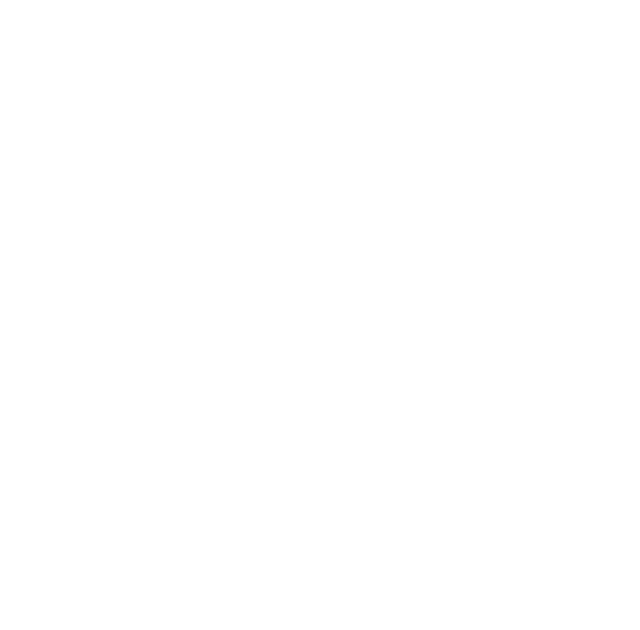
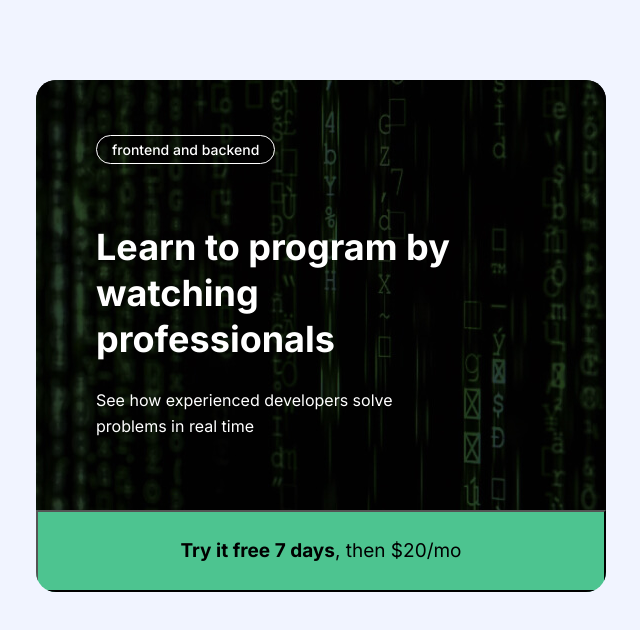
Before and after one commit to ulugbek1319/Intro-form, a plain HTML site: page index.html in a window 1280 px wide. Shown: the whole page, without its empty margins (28-668 px from the left). Drawn offline with Linux system fonts and the light colour scheme.

Commit message:
Add hero styles

```diff
--- a/css/styles.css
+++ b/css/styles.css
@@ -27,10 +27,10 @@ body {
   height: 100%;
   padding: 0;
   margin: 0;
-  font-family: "Arial", sans-serif;
+  font-family: "Inter", "Arial", sans-serif;
   font-size: 16px;
   line-height: 1.5;
-  background-color: #fff;
+  background-color: var(--body-bg);
   color: var(--text-color);
 }
 
@@ -93,7 +93,75 @@ select:-webkit-autofill:focus {
 /* MAIN-CONTENT */
 .main-content {
   flex-grow: 1;
+  padding-top: 80px;
+  padding-bottom: 80px;
 }
+
+
+/* HERO */
+.intro-page {
+  display: flex;
+}
+
+.hero {
+  --text-color: #fff;
+
+  display: flex;
+  flex-direction: column;
+  width: 100%;
+  max-width: 570px;
+  border-radius: 20px;
+  overflow: hidden;
+  color: var(--text-color);
+}
+
+.hero-main {
+  flex-grow: 1;
+  display: flex;
+  flex-direction: column;
+  align-items: flex-start;
+  padding: 55px 60px;
+  background-color: #222;
+  background-image: url(../img/hero-bg.jpg);
+  background-size: cover;
+  background-position: center center;
+  background-repeat: no-repeat;
+}
+
+.hero-badge {
+  padding: 5px 15px;
+  margin-bottom: 60px;
+  border: 1px solid var(--text-color);
+  border-radius: 41px;
+  font-size: 14px;
+  line-height: normal;
+  line-height: auto;
+  font-weight: 500;
+}
+
+.hero-heading {
+  margin-top: 0;
+  margin-bottom: 25px;
+  font-size: 36px;
+  line-height: 46px;
+  font-weight: bold;
+  color: #fff;
+}
+
+.hero-text {
+  margin-top: 0;
+  font-size: 16px;
+  line-height: 26px;
+  font-weight: 400;
+}
+
+.hero-button {
+  padding: 28px;
+  align-items: center;
+  font-size: 19px;
+  background-color: var(--green);
+}
+
 
 @media
 only screen and (-webkit-min-device-pixel-ratio: 2),
--- a/index.html
+++ b/index.html
@@ -16,6 +16,26 @@
 </head>
 <body>
 
+  <div class="main-content">
+    <div class="container">
+      <div class="intro-page">
+        <!-- HERO -->
+          <div class="hero">
+            <div class="hero-main">
+              <div class="hero-badge">frontend and backend</div>
+              <h1 class="hero-heading">Learn to program by <br>watching <br>professionals</h1>
+              <p class="hero-text">See how experienced developers solve<br>problems in real time</p>
+            </div>
+
+            <button class="hero-button"><strong>Try it free 7 days</strong>, then $20/mo</button>
+          </div>
+
+
+        <!-- REGISTRATION-FORM -->
+
+      </div>
+    </div>
+  </div>
 
 
   <script src="js/main.js"></script>
```
Also changed, not shown: img/hero-bg.jpg (added), img/hero-bg@2x.jpg (added).
